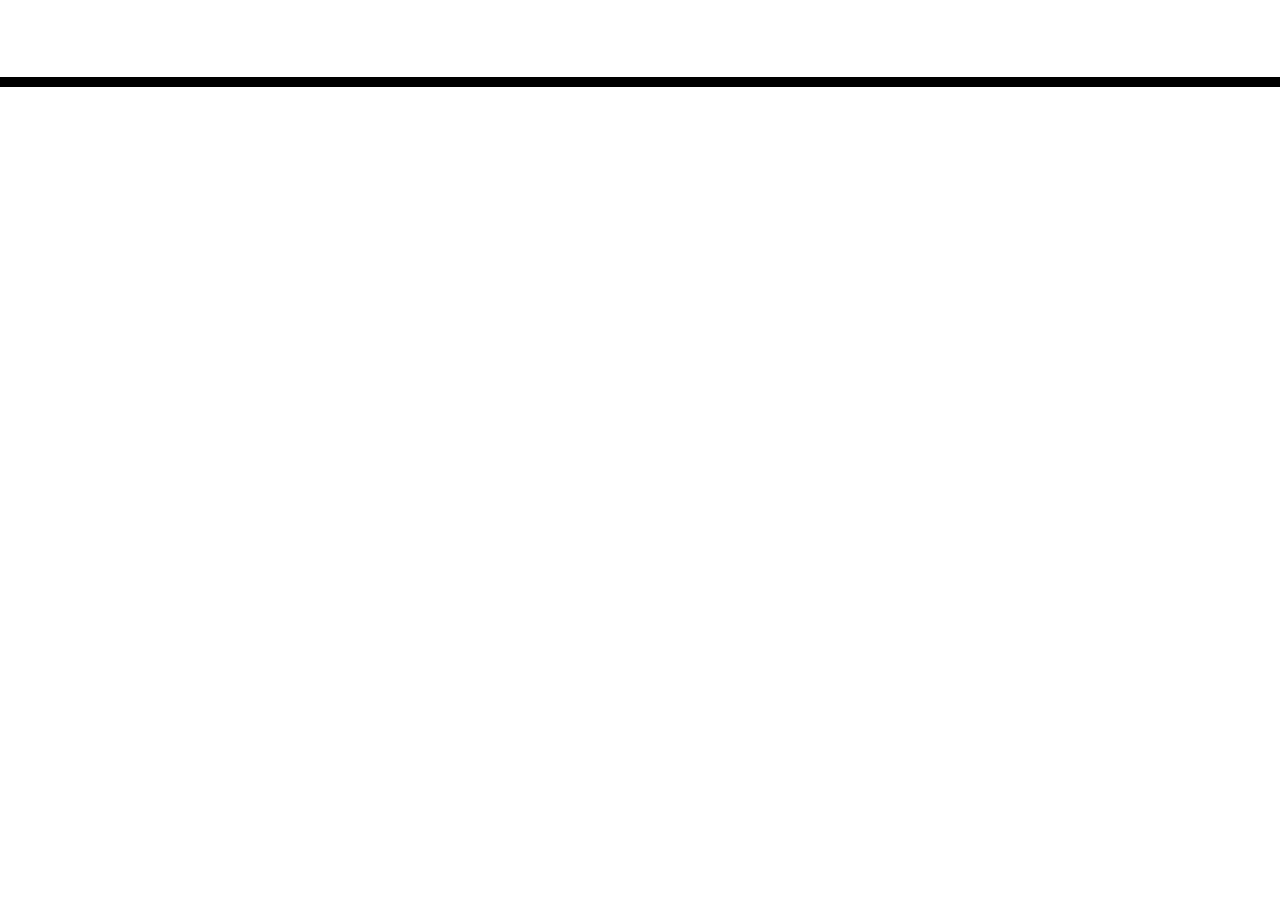
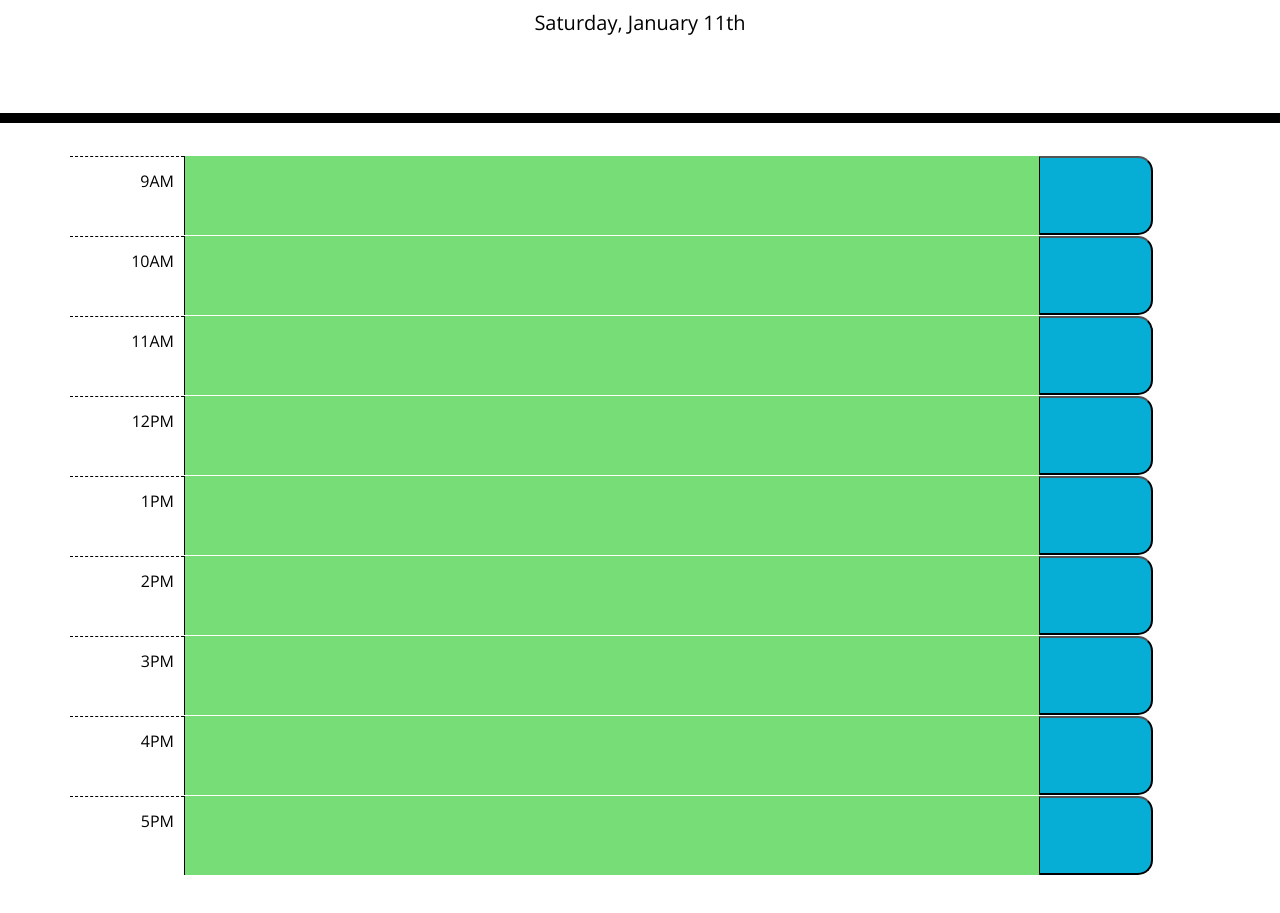
Before and after one commit to dhens/Unit-05-Third-Party-APIs-Homework, a plain HTML site: page index.html in a window 1280 px wide. Shown: the part 181-1094 px from the top of the page. Before the commit the page ends 800 px from the top, so only its background shows below. Drawn offline with nearby package versions, Linux system fonts and the light colour scheme; files that its build step writes are made by us from their sources.

Commit message:
updated styles to match homework and added jquery function to color the textareas based off of current time

```diff
--- a/assets/css/style.css
+++ b/assets/css/style.css
@@ -1,3 +1,7 @@
+* {
+  box-sizing: border-box;
+}
+
 body {
   font-family: 'Open Sans', sans-serif;
   font-size: 16px;
@@ -11,6 +15,12 @@ textarea{
   color: #000000;
   border-left: 1px solid black;
   padding: 10px;
+  /* added by me */
+  width: 75%;
+}
+
+.container {
+  margin-bottom: 40px;
 }
 
 .jumbotron {
@@ -40,6 +50,9 @@ textarea{
   background-color: #ffffff;
   color: #000000;
   border-top: 1px dashed #000000;
+  padding-right: 10px;
+  text-align: right;
+  width: 10%;
 }
 
 .past {
@@ -63,6 +76,8 @@ textarea{
   border-bottom-right-radius: 15px;
   background-color: #06AED5;
   color: white;
+  width: 10%;
+  height: auto;
 }
 
 .saveBtn i:hover {
--- a/assets/js/planner.js
+++ b/assets/js/planner.js
@@ -0,0 +1,27 @@
+let timeDisplay = $("#currentDay");
+let bodyContent = $("#container");
+
+let currentDay = moment().format("dddd, MMMM Do ");
+let currentHour = parseInt(moment().format("h"));
+console.log("Current hour is: " + currentHour);
+
+// Display the current day at the top of the page
+timeDisplay.text(currentDay);
+
+let blockLength = $(".time-block").length;
+let currentBlock = $(".time-block");
+
+        $(".description").each(function setBackgroundColor(index) {
+            let currentTimeValue = parseInt(moment($(this).attr("id"))._i);
+            console.log(currentTimeValue)
+            if (moment(currentTimeValue).isBefore(currentHour)) {
+                console.log(this);
+                $(this).addClass("past");
+            }
+            else if (moment(currentTimeValue).isSame(currentHour)) {
+                $(this).addClass("present");
+            }
+            else if (moment(currentTimeValue).isAfter(currentHour)) {
+                $(this).addClass("future");
+            }
+        });
--- a/index.html
+++ b/index.html
@@ -18,7 +18,7 @@
       href="https://fonts.googleapis.com/css?family=Open+Sans&display=swap"
       rel="stylesheet"
     />
-    <link rel="stylesheet" href="style.css" />
+    <link rel="stylesheet" href="assets/css/style.css" />
     <title>Work Day Scheduler</title>
   </head>
 
@@ -28,11 +28,85 @@
       <p class="lead">A simple calendar app for scheduling your work day</p>
       <p id="currentDay" class="lead"></p>
     </header>
+
     <div class="container">
       <!-- Timeblocks go here -->
+      <div class="row">
+        <div class="hour">
+          <span class="time-block"> 9AM</span>
+        </div>
+        <textarea class="description" id="9"></textarea>
+        <button class="saveBtn"></button>
+
+      </div>
+
+      <div class="row">
+        <div class="hour">
+          <span class="time-block">10AM</span>
+        </div>
+        <textarea class="description" id="10"></textarea>
+        <button class="saveBtn"></button>
+      </div>
+
+      <div class="row">
+        <div class="hour">
+          <span class="time-block">11AM</span>
+        </div>
+        <textarea class="description" id="11"></textarea>
+        <button class="saveBtn"></button>
+      </div>
+
+      <div class="row">
+        <div class="hour">
+          <span class="time-block">12PM</span>
+        </div>
+        <textarea class="description" id="12"></textarea>
+        <button class="saveBtn"></button>
+      </div>
+
+      <div class="row">
+        <div class="hour">
+          <span class="time-block">1PM</span>
+        </div>
+        <textarea class="description" id="13"></textarea>
+        <button class="saveBtn"></button>
+        </div>
+
+      <div class="row">
+        <div class="hour">
+          <span class="time-block">2PM</span>
+        </div>
+        <textarea class="description" id="14"></textarea>
+        <button class="saveBtn"></button>
+      </div>
+
+      <div class="row">
+        <div class="hour">
+          <span class="time-block">3PM</span>
+        </div>
+        <textarea class="description" id="15"></textarea>
+        <button class="saveBtn"></button>
+        </div>
+
+      <div class="row">
+        <div class="hour">
+          <span class="time-block">4PM</span>
+        </div>
+        <textarea class="description" id="16"></textarea>
+        <button class="saveBtn"></button>
+      </div>
+
+      <div class="row">
+        <div class="hour">
+          <span class="time-block">5PM</span>
+        </div>
+        <textarea class="description" id="17"></textarea>
+        <button class="saveBtn"></button>
+      </div>
     </div>
 
     <script src="https://code.jquery.com/jquery-3.4.1.min.js"></script>
     <script src="https://cdnjs.cloudflare.com/ajax/libs/moment.js/2.24.0/moment.min.js"></script>
+    <script src="assets/js/planner.js"></script>
   </body>
 </html>
```
